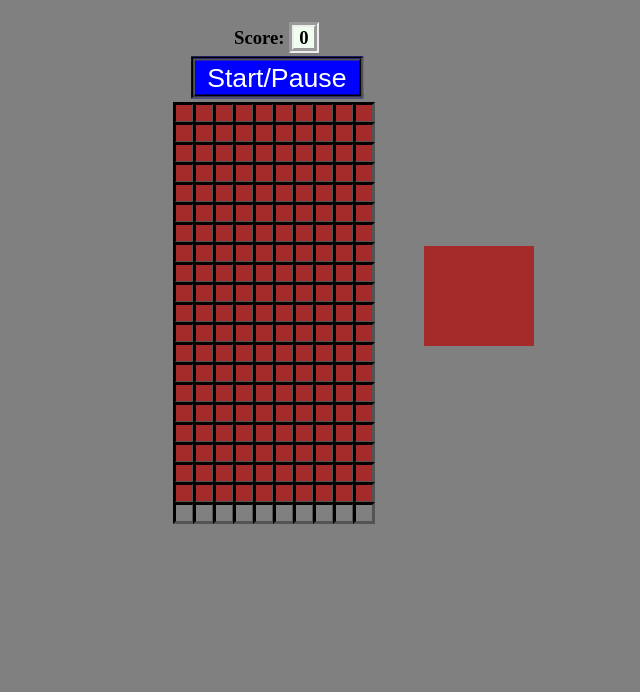
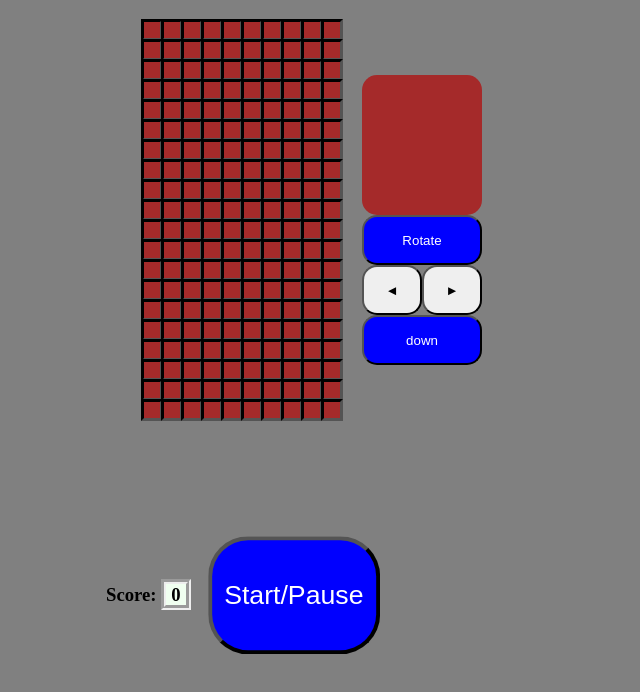
Before and after one commit to vinyl704/basic_tetris_clone, a plain HTML site: page index.html in a window 1280 px wide. Shown: the whole page, without its empty margins (338-978 px from the left). Drawn offline with Linux system fonts and the light colour scheme.

Commit message:
updated ui and slight stlying

```diff
--- a/application.js
+++ b/application.js
@@ -85,6 +85,10 @@ document.addEventListener('DOMContentLoaded', ()=> {
      else
      if(e.keyCode == 40){moveDown()}
     }
+    document.querySelector('.leftBtn').addEventListener('click', moveLeft)
+    document.querySelector('.rightBtn').addEventListener('click', moveRight)
+    document.querySelector('.rotateBtn').addEventListener('click', rotate)
+    document.querySelector('.downBtn').addEventListener('click', moveDown)
 
 
 document.addEventListener('keyup', controller)
--- a/index.html
+++ b/index.html
@@ -5,13 +5,18 @@
             <script src="application.js" charset="utf-8"></script>
             <title>Basic Tetris Clone</title>
             <link rel="stylesheet" href="style.css"></link>
+            <link rel="stylesheet" href="reset.css"></link>
         </head>
         <body>
+            <div class="scoreContainer">
             <div class="score-box">
                 <h3 id="score-card">Score: <span id="score">0</span></h3>
             </div>
             <button id="start-button">Start/Pause</button>
+        </div>
+
             <div class="container">
+
                 <div class="grid">
                     <div></div>
                     <div></div>
@@ -213,19 +218,19 @@
                     <div></div>
                     <div></div>
                     <div></div>
-                    <div class="taken"></div>
-                    <div class="taken"></div>
-                    <div class="taken"></div>
-                    <div class="taken"></div>
-                    <div class="taken"></div>
-                    <div class="taken"></div>
-                    <div class="taken"></div>
-                    <div class="taken"></div>
-                    <div class="taken"></div>
-                    <div class="taken"></div>
+                    <div class="taken hide"></div>
+                    <div class="taken hide"></div>
+                    <div class="taken hide"></div>
+                    <div class="taken hide"></div>
+                    <div class="taken hide"></div>
+                    <div class="taken hide"></div>
+                    <div class="taken hide"></div>
+                    <div class="taken hide"></div>
+                    <div class="taken hide"></div>
+                    <div class="taken hide"></div>
 
                 </div>
-
+                <div class="etc">
                 <div class="mini-grid">
                     <div></div>
                     <div></div>
@@ -244,6 +249,13 @@
                     <div></div>
                     <div></div>
                 </div>
+                <div class="control">
+                    <button class="rotateBtn">Rotate</button>
+                    <button class="leftBtn">◄</button>
+                    <button class="rightBtn">►</button>
+                    <button class="downBtn">down</button>
+                </div>
+            </div>
             </div>
         </body>
 
--- a/style.css
+++ b/style.css
@@ -1,7 +1,7 @@
 body{
+
     background-color: grey;
-    margin-left: 40%;
-    align-items: center;
+
 
     }
 
@@ -17,19 +17,62 @@ body{
     border-style: groove;
     border-width: 5px;
     background-color: honeydew;
+    margin-bottom: 10px;
 
 }
+
+.control{
+    display:grid;
+    grid-template-columns: repeat minmax(75px, 200px);
+    grid-column:3/4;
+
+
+
+}
+.control button{
+    border-radius: 15px;
+    gap: 10px;
+    height:50px;
+
+
+}
+.rotateBtn{
+    grid-column: 1/3;
+    color: white;
+    background: blue;
+}
+.downBtn{
+    grid-column: 1/3;
+    color: white;
+    background: blue;
+}
+
+.scoreContainer{
+    display:flex;
+    position: fixed;
+    bottom: 175px;
+    left: 30%;
+    margin: auto;
+}
+
 .grid{
-    margin-top: 15px;
+
+    margin:auto 20px;
     position: relative;
     width: 200px;
     height: 400px;
     display: flex;
     flex-wrap: wrap;
     background-color: brown;
+    grid-column: 1/2;
 
 
   }
+
+ .etc{
+     grid-column: 3/4;
+     grid-row: 1/3;
+ }
 .score-box{
     display: flex;
     float: unset;
@@ -42,8 +85,9 @@ body{
     color: white;
     background-color: blue;
     font-family: fantasy;
-    border-style: groove;
+
     transform: scale(2);
+    border-radius: 20px;
 }
 .grid div{
     position: inherit;
@@ -67,29 +111,39 @@ body{
 }
 
 .mini-grid{
-    align-content: center;
-    align-items: center;
+    justify-content: center;
 
-   margin-left: 50px;
 
-   padding-left: 10px;
+   margin: auto;
+   border-radius: 15px;
+   padding: 0px 0px 40px 20px;
     display: flex;
     height: 100px;
     width: 100px;
-    flex-wrap: wrap;
+    flex-wrap: wrap-reverse;
     background-color: brown;
+
 }
 
 .mini-grid div{
-    align-content: center;
-
-    height: 25px;
+    align-self: center;
+   justify-content: center;
+     height: 25px;
     width: 25px;
+    position: relative;
+    margin: 0;
 
 }
 
 .container{
-    display: flex;
+    display: grid;
     align-items: center;
+    justify-content: center;
+    grid-template-columns: 2fr, 1fr;
+    margin-top: 20px;
 
 }
+
+.hide{
+    visibility: hidden;
+}
```
